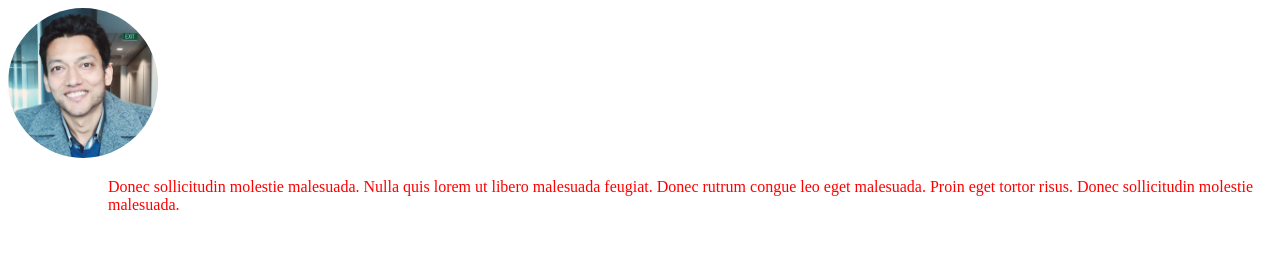
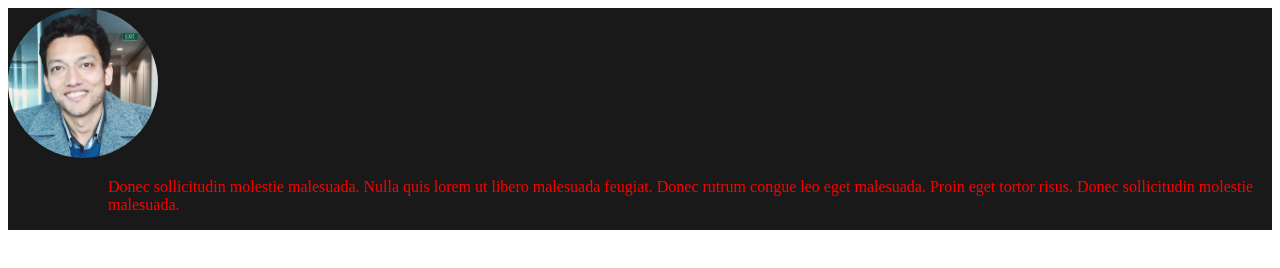
Before and after one commit to abhi-kala/abhi-kala.github.io, a plain HTML site: page index.html in a window 1280 px wide. Drawn offline with Linux system fonts and the light colour scheme.

Commit message:
change header color

```diff
--- a/styles/main.css
+++ b/styles/main.css
@@ -1,5 +1,6 @@
 .front-page {
-  color: #191919
+  color: #191919;
+  background-color: #191919;
 }
 
 
```
